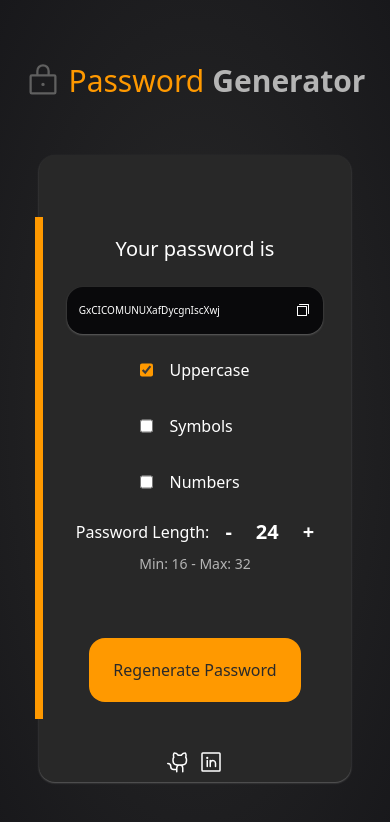
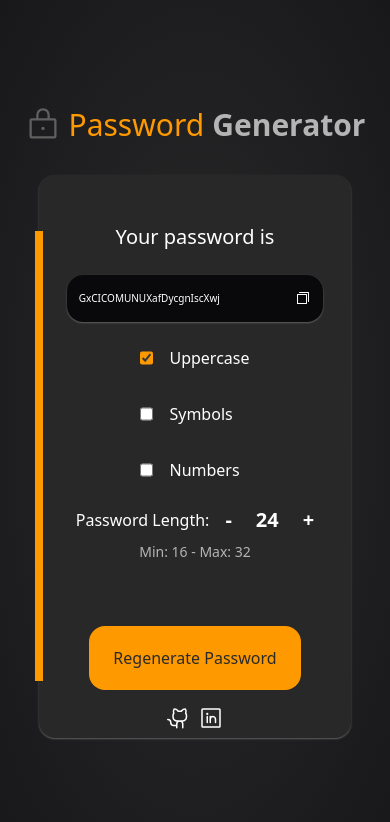
Before and after one commit to dtfigueiredo/passwordGenerator, a React (Vite) app: page / in a window 390 px wide. Shown: the top 822 px of the page. Built offline with nearby package versions, Linux system fonts and the light colour scheme.

Commit message:
margins fix

```diff
--- a/src/components/Generator.tsx
+++ b/src/components/Generator.tsx
@@ -70,7 +70,7 @@ export function Generator() {
 
 	return (
 		<main
-			className='w-4/5 max-w-4xl flex flex-col justify-center items-center py-20 px-4 mt-14 mx-auto
+			className='w-4/5 max-w-4xl flex flex-col justify-center items-center py-12 sm:py-16 md:py-20 px-4 mt-8 md:mt-14 mx-auto
 			bg-layout-black rounded-2xl shadow-sm shadow-layout-mediumgray relative
 				before:absolute before:h-4/5 before:w-2 before:left-[-4px] before:bg-layout-orange'>
 			<p className='text-white text-xl'>Your password is</p>
```
